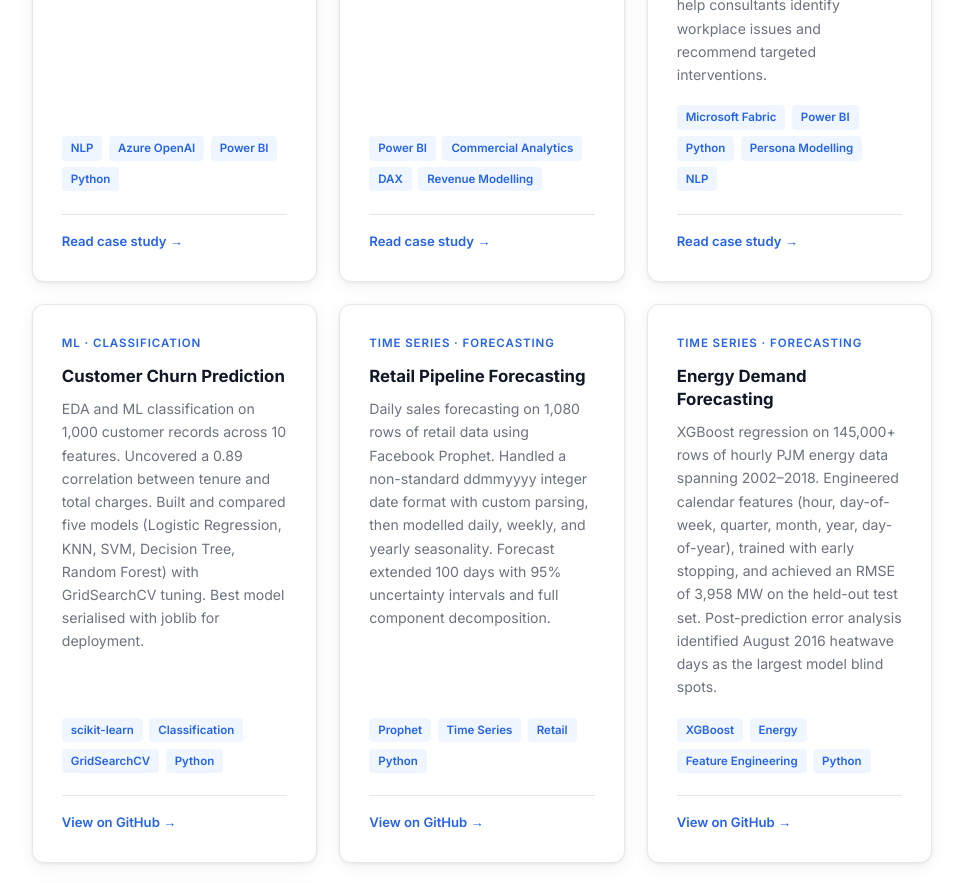
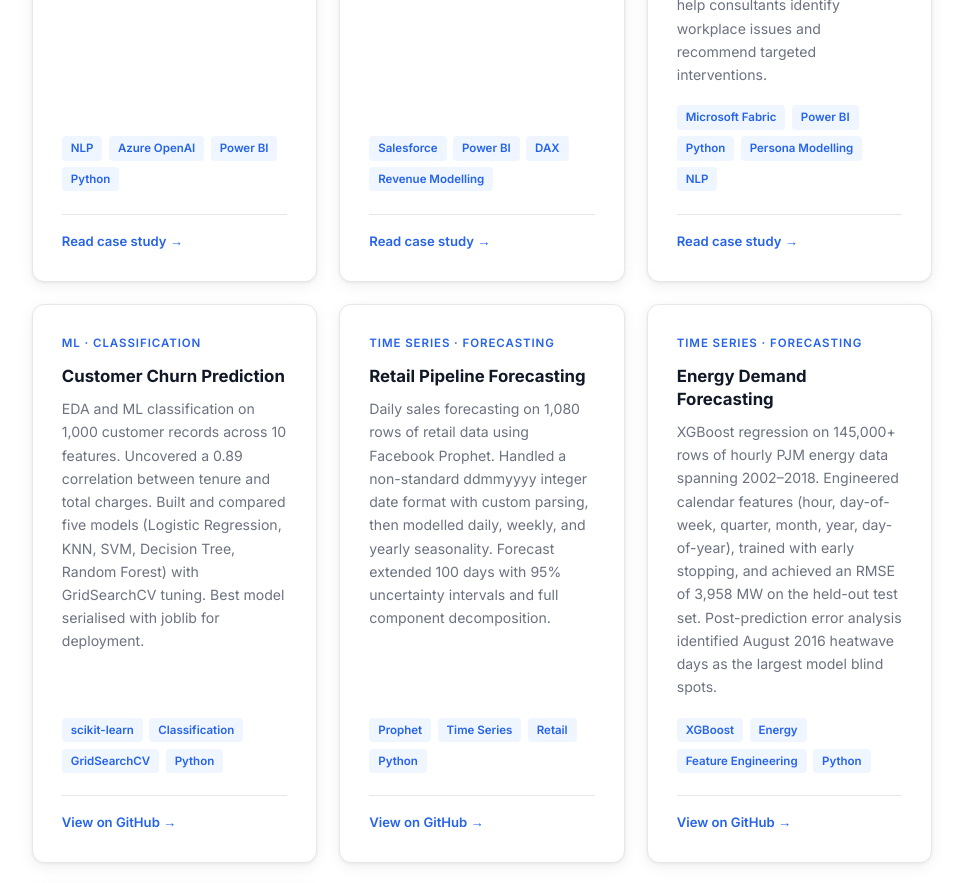
Before and after one commit to dwitibh/Portfolio, a plain HTML site: page index.html in a window 1280 px wide. Shown: the part 2080-2963 px from the top of the page, without its empty margins (158-1121 px from the left). Drawn offline with Linux system fonts and the light colour scheme.

Commit message:
Add files via upload

```diff
--- a/index.html
+++ b/index.html
@@ -346,8 +346,8 @@
             sales strategy and account management decisions.
           </div>
           <div class="card-tags">
+            <span class="card-tag">Salesforce</span>
             <span class="card-tag">Power BI</span>
-            <span class="card-tag">Commercial Analytics</span>
             <span class="card-tag">DAX</span>
             <span class="card-tag">Revenue Modelling</span>
           </div>
```
